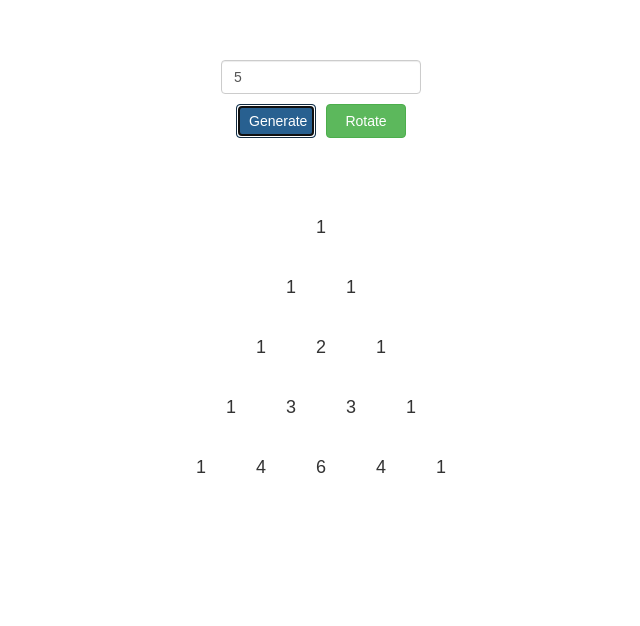
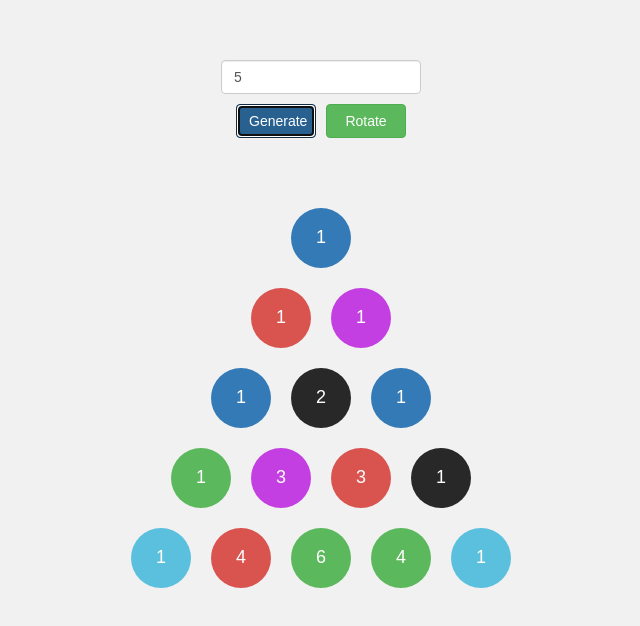
Before and after one commit to ppppbn/react-pascal-triangle, a React (Create React App) app: page / in a window 1280 px wide. Both pictures are taken after typing "5" into the empty fields and a click on the button "Generate". Shown: the top 626 px of the page, without its empty margins (319-959 px from the left). Built offline with nearby package versions, Linux system fonts and the light colour scheme.

Commit message:
Style with colors

```diff
--- a/public/index.html
+++ b/public/index.html
@@ -9,7 +9,7 @@
       homescreen on Android. See https://developers.google.com/web/fundamentals/engage-and-retain/web-app-manifest/
     -->
     <link rel="manifest" href="%PUBLIC_URL%/manifest.json">
-    <link rel="shortcut icon" href="%PUBLIC_URL%/favicon.ico">
+    <link rel="shortcut icon" type="image/png" href="%PUBLIC_URL%/favicon.png" />
     <link rel="stylesheet" href="https://cdnjs.cloudflare.com/ajax/libs/twitter-bootstrap/3.3.7/css/bootstrap.min.css">
     <!--
       Notice the use of %PUBLIC_URL% in the tags above.
--- a/src/App.css
+++ b/src/App.css
@@ -1,3 +1,8 @@
+html, body {
+  height : 100%;
+  background :#f1f1f1;
+}
+
 .App {
   text-align: center;
 }
@@ -61,6 +66,8 @@ input::-webkit-inner-spin-button {
 .list-element {
   width: 60px;
   height: 60px;
+  margin: 10px;
+  border-radius: 50%;
 }
 
 .triangle-container {
@@ -105,3 +112,33 @@ input::-webkit-inner-spin-button {
   flex-direction: row;
   justify-content: center;
 }
+
+.bg-danger {
+  background :#d9534f;
+  color : white;
+}
+
+.bg-warning {
+  background : #f0ad4e;
+  color : white;
+}
+
+.bg-info {
+  background : #5bc0de;
+  color : white;
+}
+
+.bg-success {
+  background :#5cb85c;
+  color : white;
+}
+
+.bg-violet {
+  background : #c43fe2;
+  color : white;
+}
+
+.bg-dark {
+  background : #282828;
+  color : white;
+}
--- a/src/App.js
+++ b/src/App.js
@@ -1,5 +1,7 @@
 import React, { Component } from 'react';
 import './App.css';
+
+const bg = ['bg-primary', 'bg-success', 'bg-warning', 'bg-danger', 'bg-info', 'bg-violet', 'bg-dark'];
 
 class App extends Component {
   constructor(){
@@ -60,8 +62,8 @@ class App extends Component {
     let lists = this.state.exponentArray.map((val, key) => {
       let row = this.state.exponentArray.slice(0, key + 1).map((val2, key2) => {
         return (
-          <div className="list-element horizontal-center vertical-center">
-            <h4 className="custom-display-inline-block">{this.calculateValue(key, key2)}</h4>
+          <div className={"list-element horizontal-center vertical-center " + bg[Math.floor(Math.random()*7)]}>
+            <h4 className="custom-display-inline-block text-white">{this.calculateValue(key, key2)}</h4>
           </div>
         )
       })
```
Also changed, not shown: public/favicon.png (added).
